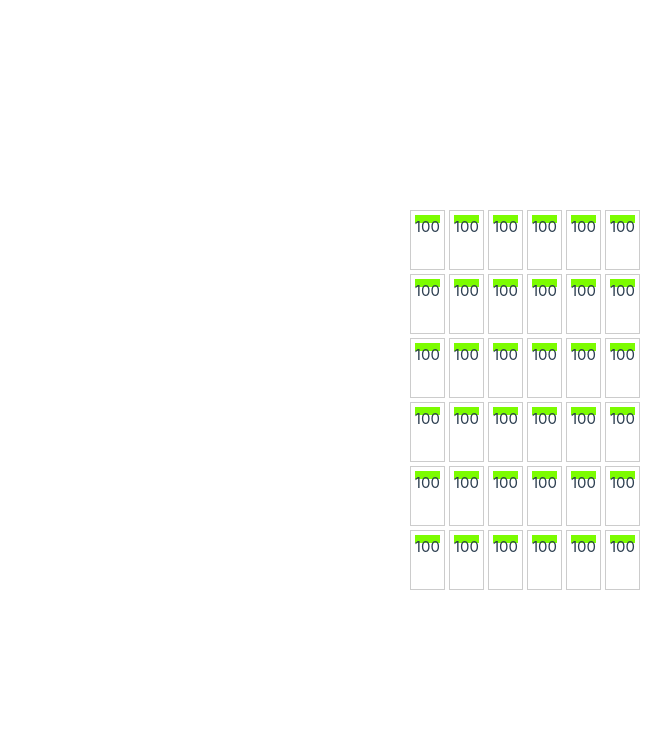
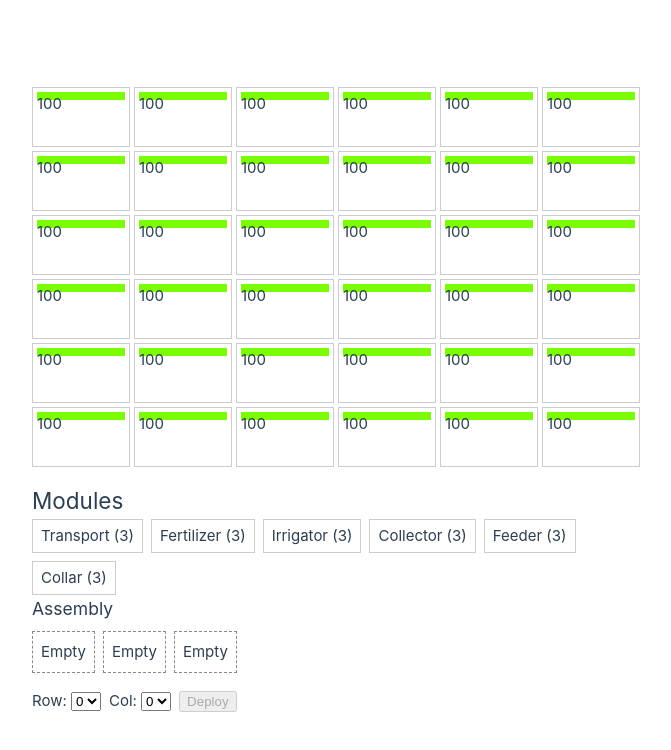
Before and after one commit to UviFarchi/biorome, a Vue app: page / in a window 1280 px wide. Shown: the top 750 px of the page, without its empty margins (0-671 px from the left). Built offline with nearby package versions, Linux system fonts and the light colour scheme.

Commit message:
Add AssemblyArea component for building and deploying modules

```diff
--- a/src/App.vue
+++ b/src/App.vue
@@ -1,10 +1,12 @@
 <script setup>
 import MainFieldGrid from './components/MainFieldGrid.vue'
+import AssemblyArea from './components/AssemblyArea.vue'
 </script>
 
 <template>
   <main>
     <MainFieldGrid />
+    <AssemblyArea />
   </main>
 </template>
 
--- /dev/null
+++ b/src/components/AssemblyArea.vue
@@ -0,0 +1,133 @@
+<template>
+  <section class="assembly-area">
+    <h2>Modules</h2>
+    <div class="modules-list">
+      <div
+        v-for="m in modules.state.modules"
+        :key="m.type"
+        class="module"
+        :class="{ disabled: m.usesLeft <= 0 }"
+        draggable="true"
+        @dragstart="onDragStart(m.type, $event)"
+        @click="selectModule(m.type)"
+      >
+        {{ m.type }} ({{ m.usesLeft }})
+      </div>
+    </div>
+
+    <h3>Assembly</h3>
+    <div class="assembly-slots">
+      <div
+        v-for="(slot, index) in 3"
+        :key="index"
+        class="slot"
+        @dragover.prevent
+        @drop="onDrop(index, $event)"
+        @click="removeModule(index)"
+      >
+        {{ selectedModules[index] || 'Empty' }}
+      </div>
+    </div>
+
+    <div class="deploy-controls">
+      <label>
+        Row:
+        <select v-model.number="selectedRow">
+          <option v-for="r in board.size" :key="r" :value="r - 1">{{ r - 1 }}</option>
+        </select>
+      </label>
+      <label>
+        Col:
+        <select v-model.number="selectedCol">
+          <option v-for="c in board.size" :key="c" :value="c - 1">{{ c - 1 }}</option>
+        </select>
+      </label>
+      <button @click="deploy" :disabled="selectedModules.length === 0">Deploy</button>
+    </div>
+  </section>
+</template>
+
+<script setup>
+import { ref } from 'vue'
+import { useModulesStore } from '../stores/modules'
+import { useBoardStore } from '../stores/board'
+
+const modules = useModulesStore()
+const board = useBoardStore()
+
+const selectedModules = ref([])
+const selectedRow = ref(0)
+const selectedCol = ref(0)
+
+function selectModule(type) {
+  const mod = modules.state.modules.find(m => m.type === type)
+  if (!mod || mod.usesLeft <= 0) return
+  if (selectedModules.value.length >= 3) return
+  if (!selectedModules.value.includes(type)) {
+    selectedModules.value.push(type)
+  }
+}
+
+function removeModule(index) {
+  selectedModules.value.splice(index, 1)
+}
+
+function onDragStart(type, event) {
+  event.dataTransfer.setData('text/plain', type)
+}
+
+function onDrop(index, event) {
+  const type = event.dataTransfer.getData('text/plain')
+  selectModule(type)
+}
+
+function deploy() {
+  const assembly = modules.assemble(selectedModules.value)
+  modules.deploy(selectedRow.value, selectedCol.value, assembly)
+  selectedModules.value = []
+}
+</script>
+
+<style scoped>
+.assembly-area {
+  margin-top: 1rem;
+}
+
+.modules-list {
+  display: flex;
+  flex-wrap: wrap;
+  gap: 0.5rem;
+}
+
+.module {
+  border: 1px solid #ccc;
+  padding: 0.25rem 0.5rem;
+  cursor: pointer;
+  user-select: none;
+}
+
+.module.disabled {
+  opacity: 0.4;
+  pointer-events: none;
+}
+
+.assembly-slots {
+  display: flex;
+  gap: 0.5rem;
+  margin-top: 0.5rem;
+}
+
+.slot {
+  border: 1px dashed #888;
+  padding: 0.5rem;
+  min-width: 60px;
+  text-align: center;
+}
+
+.deploy-controls {
+  margin-top: 1rem;
+  display: flex;
+  align-items: center;
+  gap: 0.5rem;
+}
+</style>
```
